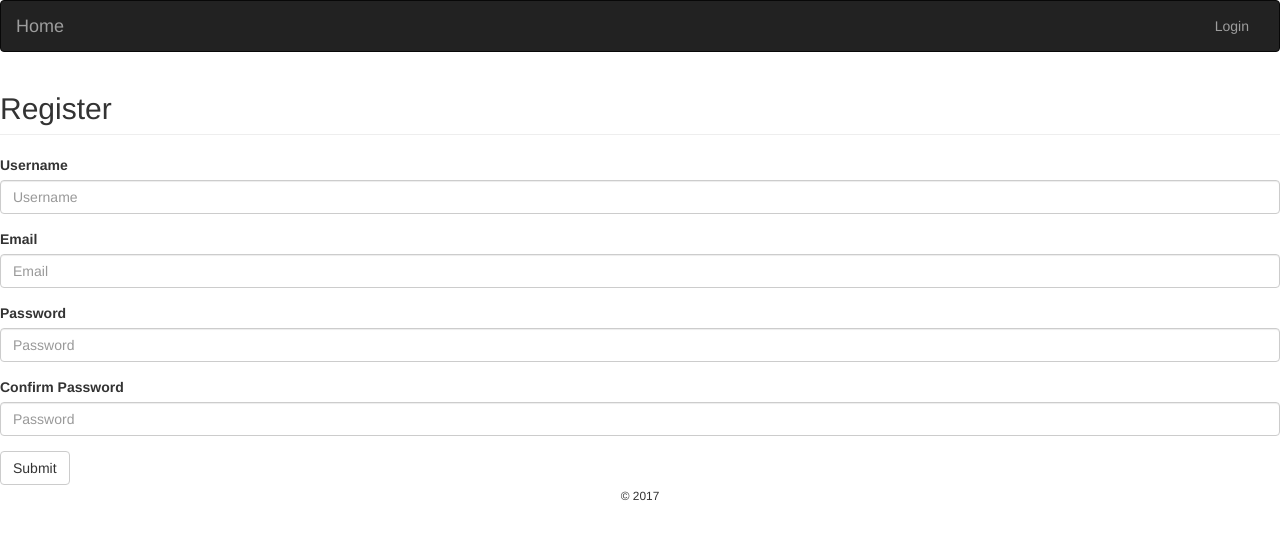
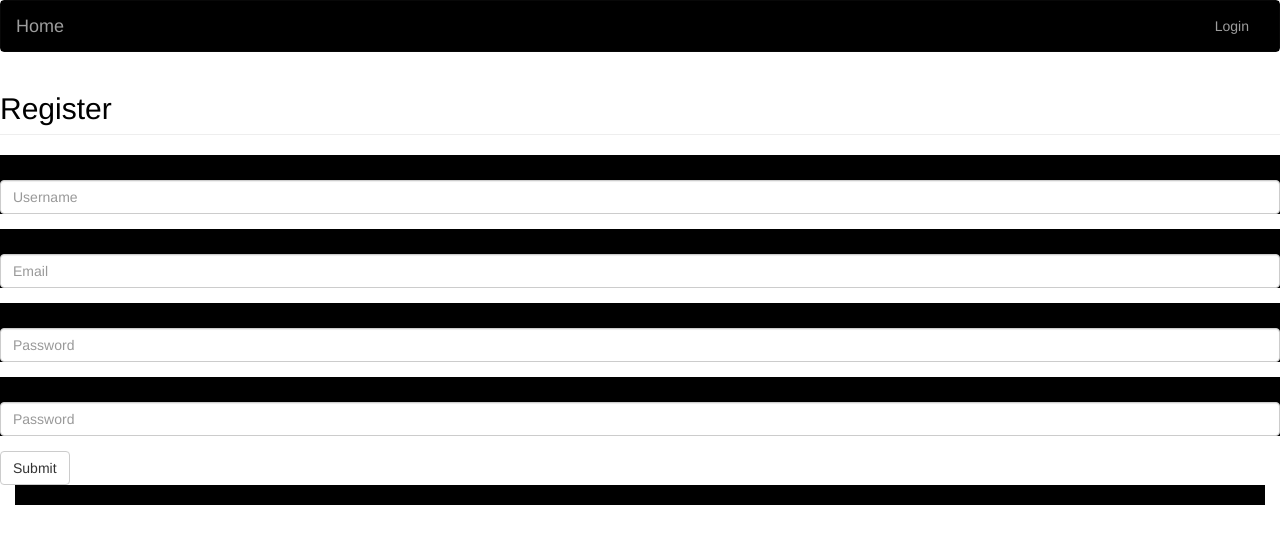
Before and after one commit to jwin4740/PokerLeague, a Node server app: page /register in a window 1280 px wide. Shown: the top 544 px of the page. Run offline with Node 20, Linux system fonts and the light colour scheme; some libraries are stand-ins or nearby versions.

Commit message:
updating branch

```diff
--- a/config/config.json
+++ b/config/config.json
@@ -1,7 +1,7 @@
 {
     "development": {
         "username": "root",
-        "password": "admin",
+        "password": "root",
         "database": "poker_DB",
         "host": "localhost",
         "dialect": "mysql"
--- a/public/css/styles.css
+++ b/public/css/styles.css
@@ -1,4 +1,12 @@
 .errorMessage {
-	border: 4px solid black;
-	border-radius: 7px;
+    border: 4px solid black;
+    border-radius: 7px;
 }
+
+body {
+    color: black;
+}
+
+div {
+    background-color: black;
+}
--- a/views/index.handlebars
+++ b/views/index.handlebars
@@ -1,3 +1,4 @@
+<link rel="stylesheet" href="/public/css/styles.css" type="text/css" />
 <nav class="navbar navbar-inverse">
     <div class="container-fluid">
         <!-- Brand and toggle get grouped for better mobile display -->
--- a/views/layouts/main.handlebars
+++ b/views/layouts/main.handlebars
@@ -18,7 +18,7 @@
     <link rel="stylesheet" href="https://maxcdn.bootstrapcdn.com/bootstrap/3.3.7/css/bootstrap.min.css" integrity="sha384-BVYiiSIFeK1dGmJRAkycuHAHRg32OmUcww7on3RYdg4Va+PmSTsz/K68vbdEjh4u" crossorigin="anonymous">
     <!-- Font awesome cdn -->
     <link rel="stylesheet" href="https://maxcdn.bootstrapcdn.com/font-awesome/4.7.0/css/font-awesome.min.css">
-	<!-- <link rel="stylesheet" href="/css/style.css" type="text/css"/> -->
+	<link rel="stylesheet" href="/public/css/styles.css" type="text/css"/>
 </head>
 	<body>
 		{{{ body }}}
```
